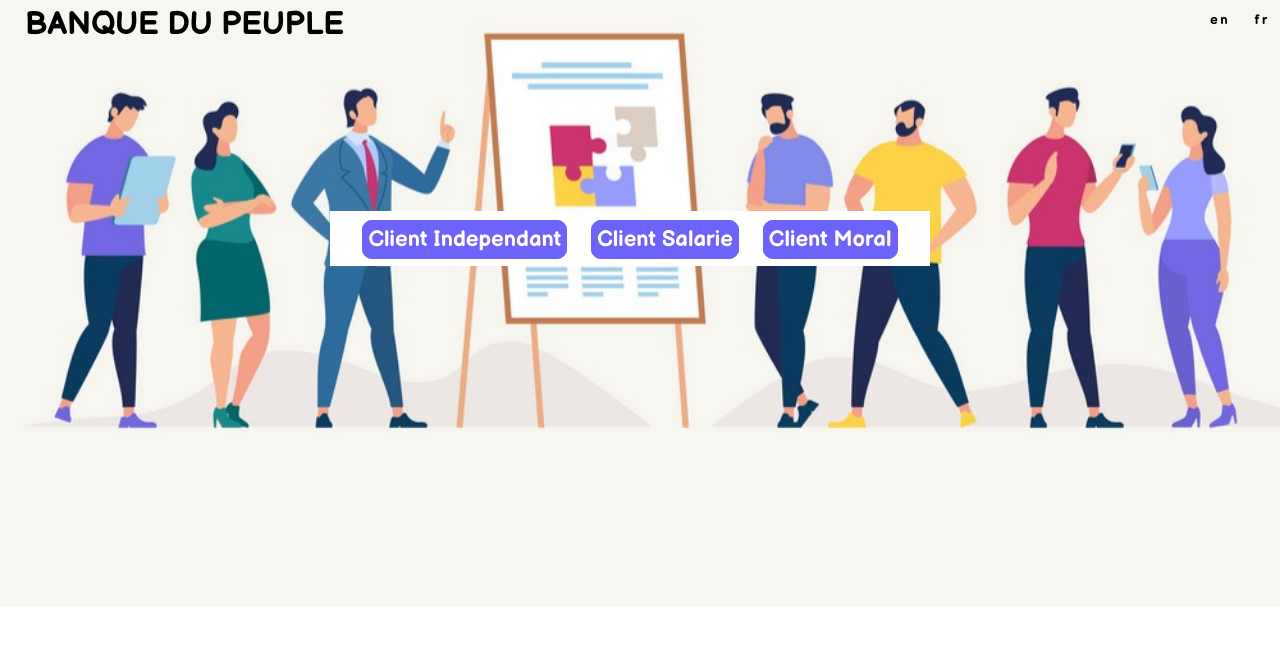
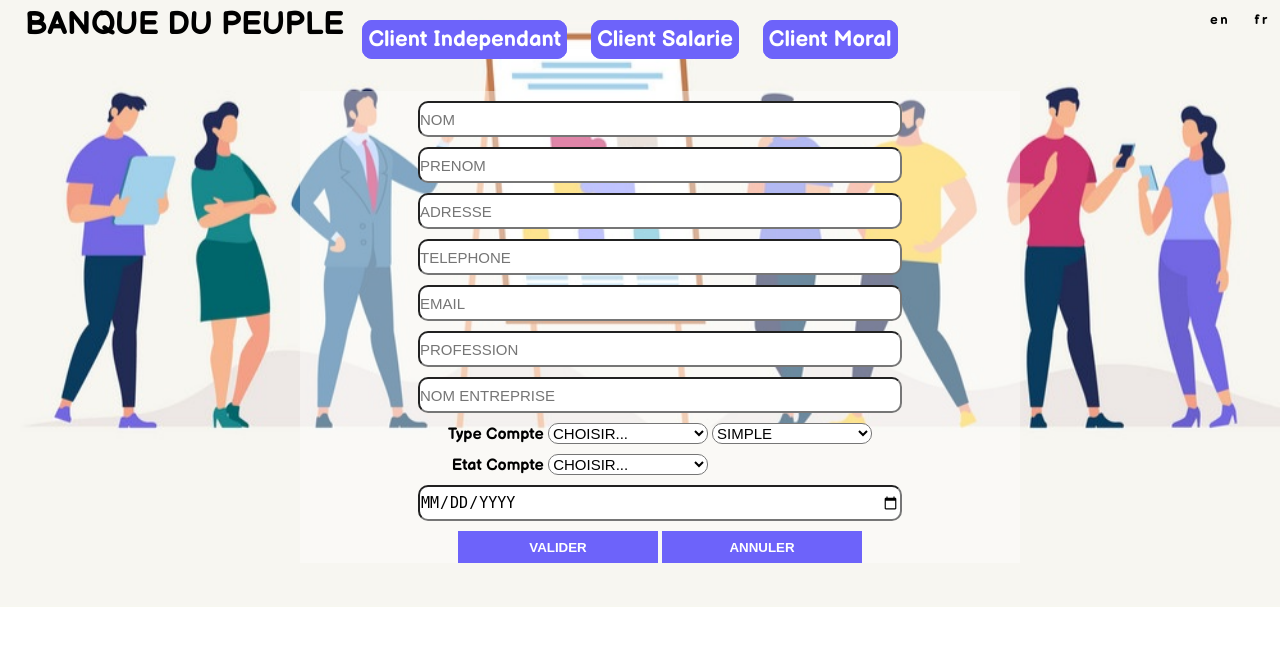
Before and after one commit to EdgarEmmanuel/Website_Simplon_Front-End, a PHP site: page / in a window 1280 px wide. Shown: the top 646 px of the page. Run offline with PHP 8.4, Linux system fonts and the light colour scheme.

Commit message:
TD2:realisation du formulaire pour le client salarie

```diff
--- a/TD2-JS-HTML-CSS-Simplon/index.html
+++ b/TD2-JS-HTML-CSS-Simplon/index.html
@@ -26,6 +26,42 @@
             <a href="">Client Salarie</a>
             <a href="">Client Moral</a>
         </div>
+        <div class="form">
+            <form action="">
+
+                <div class="salarie">
+                    <input type="text" name="" placeholder="nom" id="" required><br>
+                    <input type="text" name="" placeholder="prenom" id="" required><br>
+                    <input type="text" name="" placeholder="adresse" id="" required><br>
+                    <input type="text" name="" placeholder="telephone" id="" required><br>
+                    <input type="text" name="" placeholder="email" id="" required><br>
+                    <input type="text" name="" placeholder="profession" id="" required><br>
+                    <input type="text" name="" placeholder="nom entreprise" id="" required><br>
+                    <label for="">Type Compte </label>
+                    <select name="" id="" required>
+                        <option value="">Choisir...</option>
+                        <option value="">Compte Epargne</option>
+                        <option value="">Compte Courant</option>
+                        <option value="">Compte Bloque</option>
+                    </select>
+                    <select name="" id="">
+                        <option value="">Simple</option>
+                        <option value="">Xeewel</option>
+                    </select> <br>
+                    <label for="">Etat Compte </label>
+                    <select name="" id="" required>
+                        <option value="">Choisir...</option>
+                        <option value="">Bloque</option>
+                        <option value="">Ouvert</option>
+                        <option value="">Ferme</option>
+                    </select><br>
+                    <input type="date" name="" placeholder="date ouverture" id="" required><br>
+                </div>
+
+                <button>Valider</button>  <button>Annuler</button>
+
+            </form>
+        </div>
     </main>
 
 
--- a/TD2-JS-HTML-CSS-Simplon/style.css
+++ b/TD2-JS-HTML-CSS-Simplon/style.css
@@ -45,7 +45,7 @@ header .right button:hover{
 }
 
 
-/* main part */
+/*=================start of main part===================== */
 
 
 main img{
@@ -54,14 +54,15 @@ main img{
     z-index:2
 }
 
+/* start of the menu in teh main */
+
 main .menu{
     width:35rem;
     height:1.6rem;
     background-color:white;
-    margin-top: -400px;
+    margin-top: -600px;
     margin-left: 330px;
     z-index:6;
-    position:fixed;
     text-align: center;
     padding: 15px 20px ;
 }
@@ -84,3 +85,66 @@ main .menu a:hover{
     color:#6d63fa;
     border-color: white;
 }
+
+/* end of the menu in the main  */
+
+main .form{
+    width:45rem;
+   background:rgb(255,255,255,0.4);
+   position:fixed;
+   margin-left: 300px;
+   margin-top: 25px;
+   text-align: center;
+}
+
+main .form button{
+    background:#6d63fa;
+    border:1px solid #6d63fa;
+    color:white;
+    width:200px;
+    font-weight: bold;
+    height:2rem;
+    margin-top: 10px;
+    text-transform: uppercase;
+    cursor:pointer;
+}
+
+
+/* for the salarie form  */
+
+main .form .salarie{
+    display: block;
+}
+
+main .form .salarie input{
+    height:2rem;
+    width:30rem;
+    margin-top: 10px;
+    border-radius:10px;
+    font-size: 15px;
+    text-transform: uppercase;
+}
+
+main .form .salarie label{
+    font-family: 'Balsamiq Sans', cursive;
+}
+
+
+main .form .salarie select{
+    width:10rem;
+    margin-top: 10px;
+    border-radius:10px;
+    font-size: 15px;
+    text-transform: uppercase;
+    background:white;
+}
+
+main .form .salarie select ~ label{
+    margin-left:-160px;
+}
+
+/* end for the salarie form  */
+
+
+
+/* =================end of the main part ================== */
```
